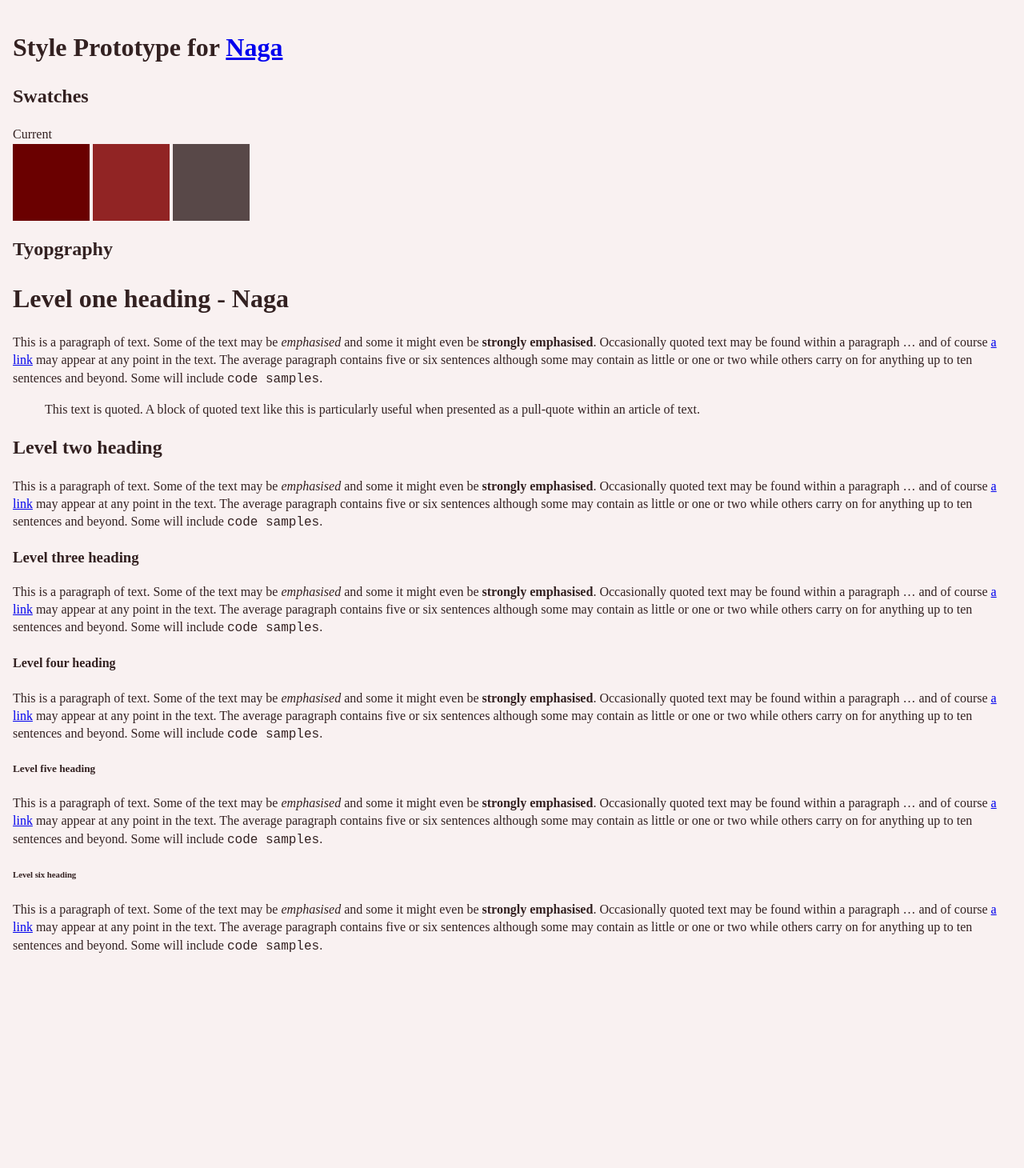
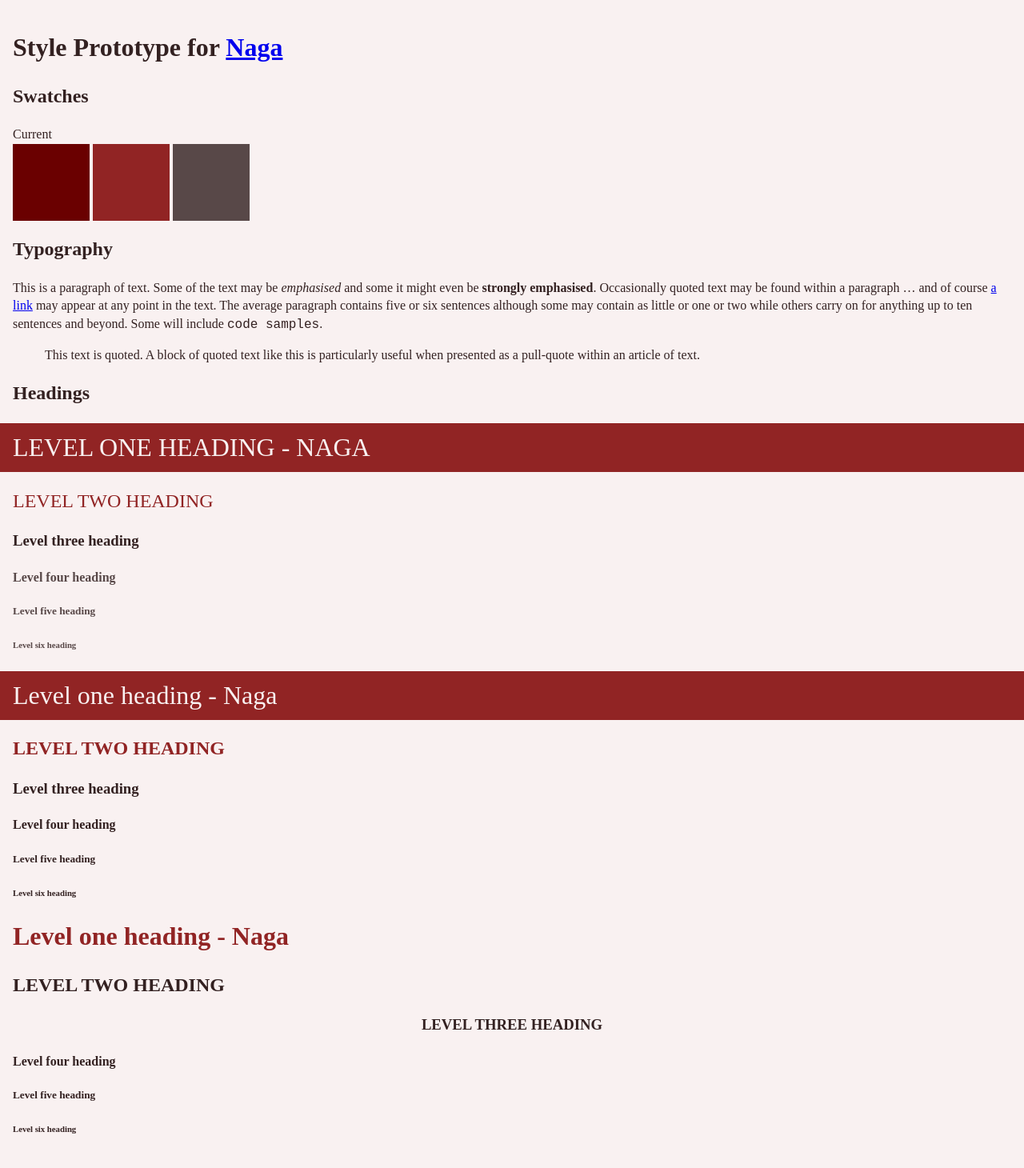
Before and after one commit to SteveBarnett/Naga, a Jekyll site: the page built from index.html, in a window 1280 px wide. Shown: the whole page at 80% size. Built offline with Jekyll 4.4.1, drawn with Linux system fonts in a browser that asks for light colours; Markdown is read by kramdown in place of the engine named in the settings; before the commit the page ends 1226 px from its top, so only the background shows below that.

Commit message:
Started typography testing

```diff
--- /dev/null
+++ b/_includes/headings.html
@@ -0,0 +1,6 @@
+  <h1>Level one heading - Naga</h1>
+  <h2>Level two heading</h2>
+  <h3>Level three heading</h3>
+  <h4>Level four heading</h4>
+  <h5>Level five heading</h5>
+  <h6>Level six heading</h6>
--- a/_includes/text.html
+++ b/_includes/text.html
@@ -1,6 +1,4 @@
 <section>
-
-  <h1>Level one heading - Naga</h1>
 
   <p>This is a paragraph of text. Some of the text may be <em>emphasised</em> and some it might even be <strong>strongly emphasised</strong>. Occasionally <q>quoted text</q> may be found within a paragraph &hellip; and of course <a href="#">a link</a> may appear at any point in the text. The average paragraph contains five or six sentences although some may contain as little or one or two while others carry on for anything up to ten sentences and beyond. Some will include <code>code samples</code>.</p>
 
@@ -8,24 +6,4 @@
         <p>This text is quoted. A block of quoted text like this is particularly useful when presented as a pull-quote within an article of text.</p>
     </blockquote>
 
-  <h2>Level two heading</h2>
-
-  <p>This is a paragraph of text. Some of the text may be <em>emphasised</em> and some it might even be <strong>strongly emphasised</strong>. Occasionally <q>quoted text</q> may be found within a paragraph &hellip; and of course <a href="#">a link</a> may appear at any point in the text. The average paragraph contains five or six sentences although some may contain as little or one or two while others carry on for anything up to ten sentences and beyond. Some will include <code>code samples</code>.</p>
-
-  <h3>Level three heading</h3>
-
-  <p>This is a paragraph of text. Some of the text may be <em>emphasised</em> and some it might even be <strong>strongly emphasised</strong>. Occasionally <q>quoted text</q> may be found within a paragraph &hellip; and of course <a href="#">a link</a> may appear at any point in the text. The average paragraph contains five or six sentences although some may contain as little or one or two while others carry on for anything up to ten sentences and beyond. Some will include <code>code samples</code>.</p>
-
-  <h4>Level four heading</h4>
-
-  <p>This is a paragraph of text. Some of the text may be <em>emphasised</em> and some it might even be <strong>strongly emphasised</strong>. Occasionally <q>quoted text</q> may be found within a paragraph &hellip; and of course <a href="#">a link</a> may appear at any point in the text. The average paragraph contains five or six sentences although some may contain as little or one or two while others carry on for anything up to ten sentences and beyond. Some will include <code>code samples</code>.</p>
-
-  <h5>Level five heading</h5>
-
-  <p>This is a paragraph of text. Some of the text may be <em>emphasised</em> and some it might even be <strong>strongly emphasised</strong>. Occasionally <q>quoted text</q> may be found within a paragraph &hellip; and of course <a href="#">a link</a> may appear at any point in the text. The average paragraph contains five or six sentences although some may contain as little or one or two while others carry on for anything up to ten sentences and beyond. Some will include <code>code samples</code>.</p>
-
-  <h6>Level six heading</h6>
-
-  <p>This is a paragraph of text. Some of the text may be <em>emphasised</em> and some it might even be <strong>strongly emphasised</strong>. Occasionally <q>quoted text</q> may be found within a paragraph &hellip; and of course <a href="#">a link</a> may appear at any point in the text. The average paragraph contains five or six sentences although some may contain as little or one or two while others carry on for anything up to ten sentences and beyond. Some will include <code>code samples</code>.</p>
-
 </section>
--- a/css/main.css
+++ b/css/main.css
@@ -90,10 +90,44 @@ textarea {
   border: solid 1px #000; }
 
 body {
+  font-family: "ff-tisa-web-pro", serif; }
+
+.headings-set1 h1 {
+  background-color: #912424;
+  color: #f9f1f1;
+  text-transform: uppercase;
+  font-weight: normal;
+  padding: 0.25em 1em;
+  margin: 0 -1em; }
+.headings-set1 h2 {
+  color: #912424;
+  text-transform: uppercase;
+  font-weight: normal; }
+.headings-set1 h4, .headings-set1 h5, .headings-set1 h6 {
+  color: #584848; }
+
+.headings-set2 h1 {
+  background-color: #912424;
+  color: #f9f1f1;
+  font-weight: normal;
+  padding: 0.25em 1em;
+  margin: 0 -1em; }
+.headings-set2 h2 {
+  color: #912424;
+  text-transform: uppercase; }
+
+.headings-set3 h1 {
+  color: #912424; }
+.headings-set3 h2 {
+  text-transform: uppercase; }
+.headings-set3 h3 {
+  text-transform: uppercase;
+  text-align: center; }
+
+body {
   padding: 1em;
   background: #f9f1f1;
-  color: #332121;
-  font-family: "ff-tisa-web-pro", serif; }
+  color: #332121; }
 
 .primary-colour-swatch {
   background: #6a0000; }
--- a/index.html
+++ b/index.html
@@ -14,6 +14,16 @@ title: Naga Style Prototype
   </section>
 
   <section>
-    <h2>Tyopgraphy</h2>
+    <h2>Typography</h2>
     {% include text.html %}
+    <h2>Headings</h2>
+    <div class="headings-set1">
+      {% include headings.html %}
+    </div>
+    <div class="headings-set2">
+      {% include headings.html %}
+    </div>
+    <div class="headings-set3">
+      {% include headings.html %}
+    </div>
   </section>
--- a/sass/_colours.scss
+++ b/sass/_colours.scss
@@ -1,6 +1,5 @@
 $primary-colour: #6A0000;
 $secondary-colour: #912424;
 $tertiary-colour: #584848;
-// $page-colour: #F9EAEB;
 $page-colour: #F9f1f1;
 $page-text-colour: #332121;
--- a/sass/_vars.scss
+++ b/sass/_vars.scss
@@ -1 +1,2 @@
 $swatch-size: 6em;
+$small-padding: 1em;
--- a/sass/main.scss
+++ b/sass/main.scss
@@ -90,12 +90,12 @@ textarea {
 @import "layout";
 @import "utils";
 @import "colours";
+@import "typography";
 
 body {
-  padding: 1em;
+  padding: $small-padding;
   background: $page-colour;
   color: $page-text-colour;
-  font-family: "ff-tisa-web-pro", serif;
 }
 
 .primary-colour-swatch {
```
Also changed, not shown: sass/_typography.scss (added, +54 -0 lines).
